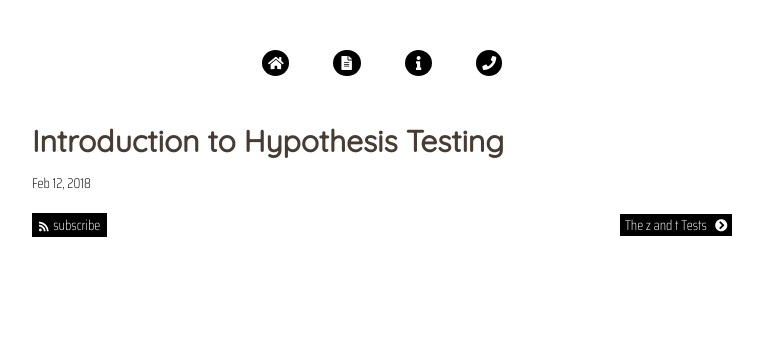
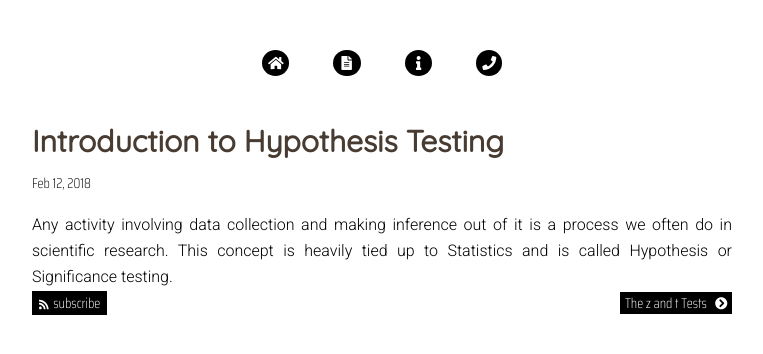
Before and after one commit to al-ilm/al-ilm.github.io, a Jekyll site: the page built from _posts/2018-2-13-Introduction-to-Hypothesis-Testing.html, in a window 1280 px wide. Shown: the top 354 px of the page, without its empty margins (258-1021 px from the left). Built offline with Jekyll 4.4.1, drawn with Linux system fonts in a browser that asks for light colours; nearby versions of some CDN libraries; some web fonts are replaced; comment, search, counter and statistics services are not loaded.

Commit message:
intro paragraph

```diff
--- a/_posts/2018-2-13-Introduction-to-Hypothesis-Testing.html
+++ b/_posts/2018-2-13-Introduction-to-Hypothesis-Testing.html
@@ -2,6 +2,8 @@
 layout: post
 title:  "Introduction to Hypothesis Testing"
 date:   2018-2-13 1:00:00 +0800
-categories: Statistics Inference Hypothesis Test Introduction
+categories: Statistics Inference Hypothesis-Test Introduction
 comments: true
 ---
+Any activity involving data collection and making inference out of it is a process we often do in scientific research.
+This concept is heavily tied up to Statistics and is called Hypothesis or Significance testing.
```
